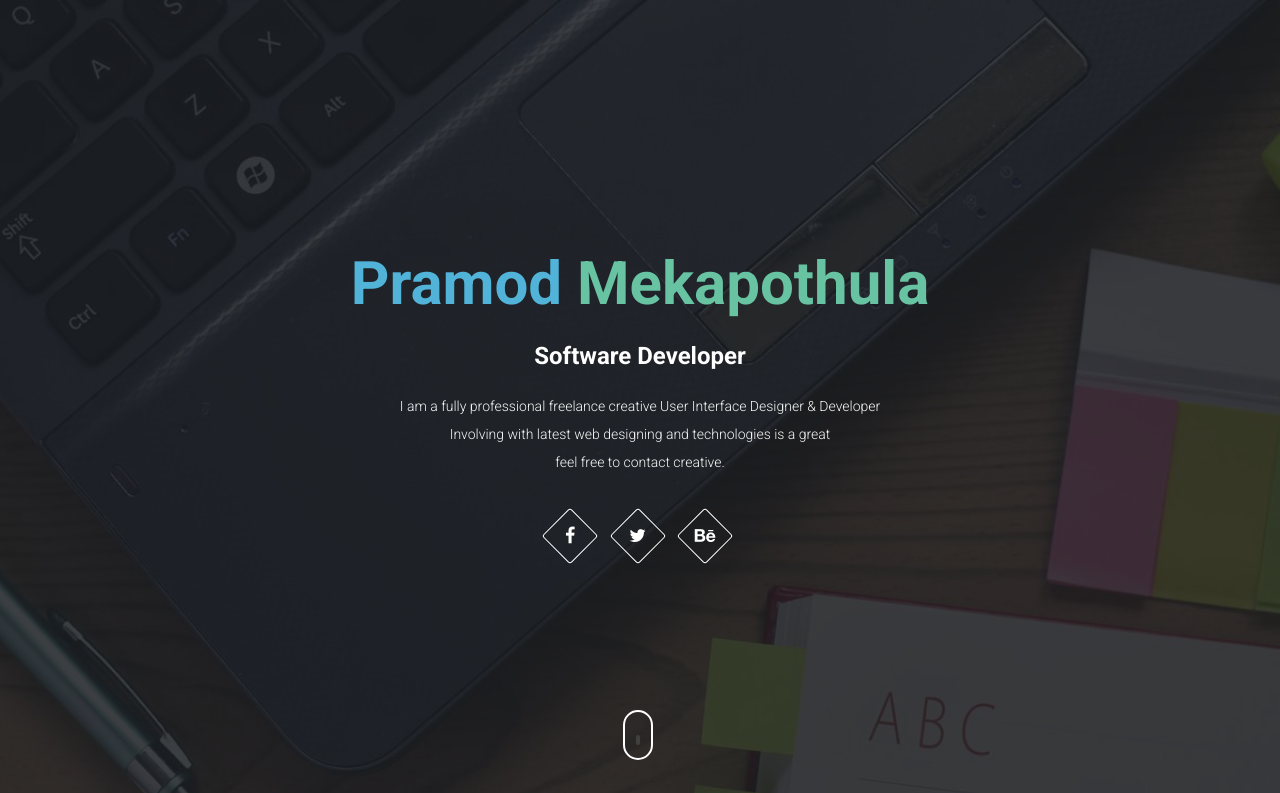
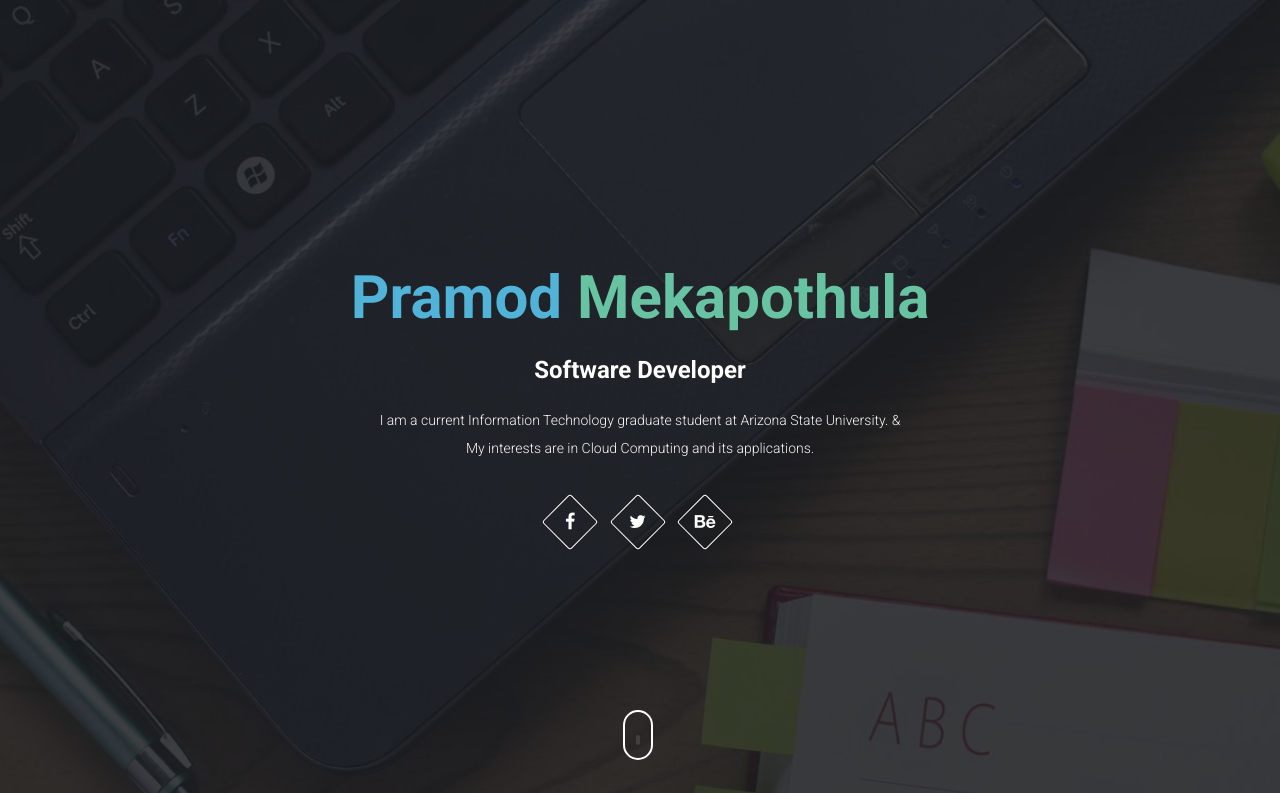
Before and after one commit to PramodM123/PramodM123.github.io, a plain HTML site: page index.html in a window 1280 px wide. Shown: the top 793 px of the page. Drawn offline with Linux system fonts and the light colour scheme; animation ran at ten frames a second.

Commit message:
Changed Intro

```diff
--- a/index.html
+++ b/index.html
@@ -53,8 +53,9 @@
 
 			<h1>Pramod <span>Mekapothula</span></h1>
 			<div class="intro-sub">Software Developer</div>
-			<p>I am a fully professional freelance creative User Interface Designer &amp; Developer<br> Involving with latest web designing and technologies is a great <br> feel free to contact creative.</p>
-
+		<!--	<p>I am a fully professional freelance creative User Interface Designer &amp; Developer<br> Involving with latest web designing and technologies is a great <br> feel free to contact creative.</p>
+		-->
+			<p>I am a current Information Technology graduate student at Arizona State University.  &amp; <br> My interests are in Cloud Computing and its applications.<br> </p>
       <div class="social-icons">
         <ul class="list-inline">
           <li><a href="#"><i class="fa fa-facebook"></i></a></li>
```
